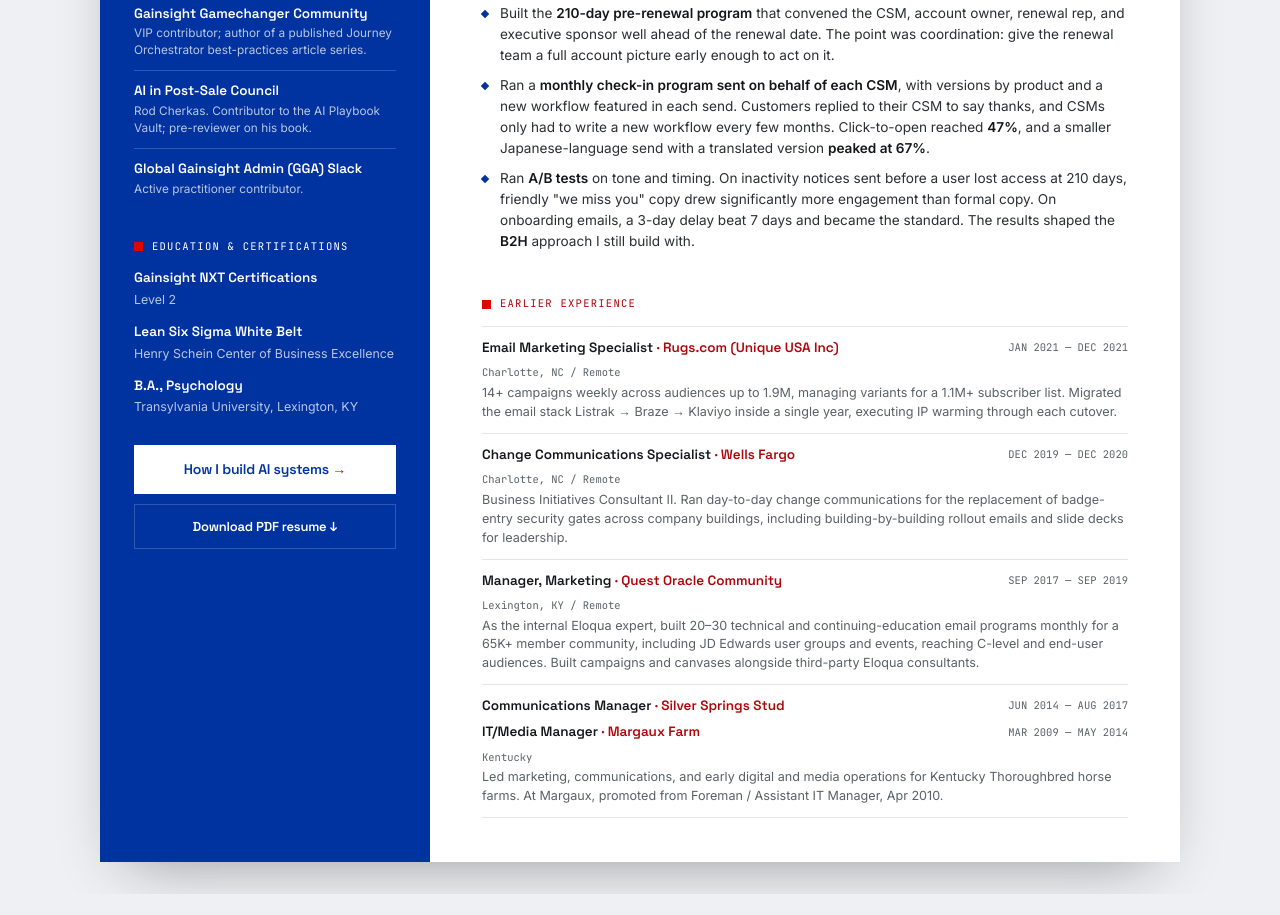
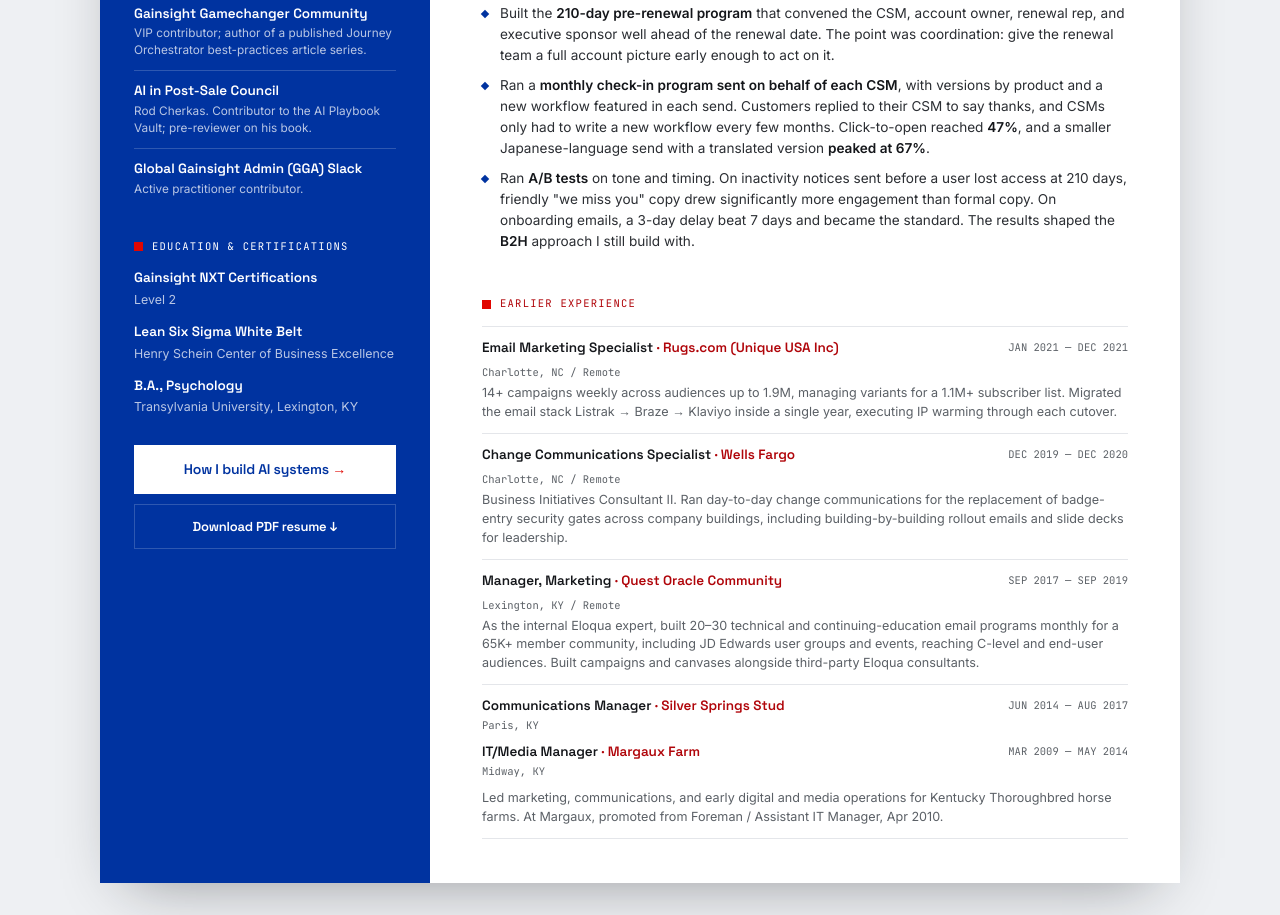
Before and after one commit to daynwj/resume, a plain HTML site: page index.html in a window 1280 px wide. Shown: the part 2197-3112 px from the top of the page. Before the commit the page ends 3091 px from the top, so only its background shows below. Drawn offline with Linux system fonts and the light colour scheme.

Commit message:
Add Paris, KY and Midway, KY for the two farm roles; rebuild PDF
Co-Authored-By: Claude Opus 5.5 <noreply@anthropic.com>
Claude-Session: https://claude.ai/code/session_0189GToexQ53EcFNNsH28bV9

```diff
--- a/index.html
+++ b/index.html
@@ -465,9 +465,11 @@
         <div class="erow">
           <div class="etitle">Communications Manager <span class="eorg">· Silver Springs Stud</span></div>
           <div class="edate">JUN 2014 — AUG 2017</div>
+          <div class="eloc" style="grid-column:1 / -1;margin:-4px 0 2px">Paris, KY</div>
           <div class="etitle">IT/Media Manager <span class="eorg">· Margaux Farm</span></div>
           <div class="edate">MAR 2009 — MAY 2014</div>
-          <div class="edesc"><span class="eloc">Kentucky</span>Led marketing, communications, and early digital and media operations for Kentucky Thoroughbred horse farms. At Margaux, promoted from Foreman / Assistant IT Manager, Apr 2010.</div>
+          <div class="eloc" style="grid-column:1 / -1;margin:-4px 0 2px">Midway, KY</div>
+          <div class="edesc">Led marketing, communications, and early digital and media operations for Kentucky Thoroughbred horse farms. At Margaux, promoted from Foreman / Assistant IT Manager, Apr 2010.</div>
         </div>
       </div>
     </main>
```
Also changed, not shown: ats-source.html (+2 -2 lines), 1 other file.
